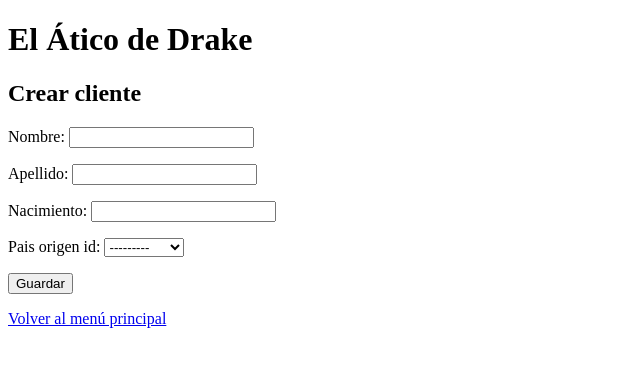
After one commit to MarcosVellani15/PlayGroundFinalProjectVellaniMarcos, a Django app: page /cliente/crear/ in a window 1280 px wide. The commit adds this page. Shown: the top 367 px of the page, without its empty margins (0-640 px from the left). Run offline with Django 4.2, Linux system fonts and the light colour scheme; data comes from the database, SQL or seed files in the repository; both versions use the stored data as it was after the commit.

Commit message:
Crear-clientes

```diff
--- /dev/null
+++ b/project/cliente/forms.py
@@ -0,0 +1,8 @@
+from django import forms
+
+from . import models
+
+class ClienteForm(forms.ModelForm):
+    class Meta:
+        model = models.clientes
+        fields = ["nombre", "apellido", "nacimiento", "pais_origen_id"]
--- /dev/null
+++ b/project/cliente/templates/cliente/crear.html
@@ -0,0 +1,17 @@
+{% extends "home/base.html" %}
+
+{% block title %}
+    <h2>Crear cliente</h2>
+{% endblock title %}
+
+{% block content %}
+
+    <form action="" method="post">
+        {% csrf_token %}
+        {{ form.as_p }}
+        <button type="submit">Guardar</button>
+    </form>
+
+    <p><a href="{% url "home:index" %}">Volver al menú principal</a></p>
+
+{% endblock content %}
--- a/project/cliente/urls.py
+++ b/project/cliente/urls.py
@@ -6,4 +6,5 @@ app_name = 'cliente'
 
 urlpatterns = [
     path('', views.index),
+    path("crear/", views.crear, name="crear"),
 ]
--- a/project/cliente/views.py
+++ b/project/cliente/views.py
@@ -1,11 +1,19 @@
-from django.shortcuts import render
+from django.shortcuts import redirect, render
 from django.http import HttpResponse
 
-from django.shortcuts import render
-from . import models
-
+from . import forms, models
 
 def index(request):
     cliente = models.clientes.objects.all()
 
     return render(request, "cliente/index.html", {"clientes":cliente})
+
+def crear(request):
+    if request.method == "POST":
+        form = forms.ClienteForm(request.POST)
+        if form.is_valid():
+            form.save()
+            return redirect("http://127.0.0.1:8000")
+    else:
+        form = forms.ClienteForm()
+    return render(request, "cliente/crear.html", {"form":form})
--- a/project/home/templates/home/about.html
+++ b/project/home/templates/home/about.html
@@ -7,5 +7,5 @@
 {% block content %}
         <p>hola! Esto es about</p>
 
-    <p><button><a href="http://127.0.0.1:8000">Volver</a></button></p>
+    <p><button><a href="{% url "home:index" %}">Home</a></button></p>
 {% endblock content %}
```
Also changed, not shown: project/cliente/templates/cliente/index.html (+5 -6 lines), project/db.sqlite3.
